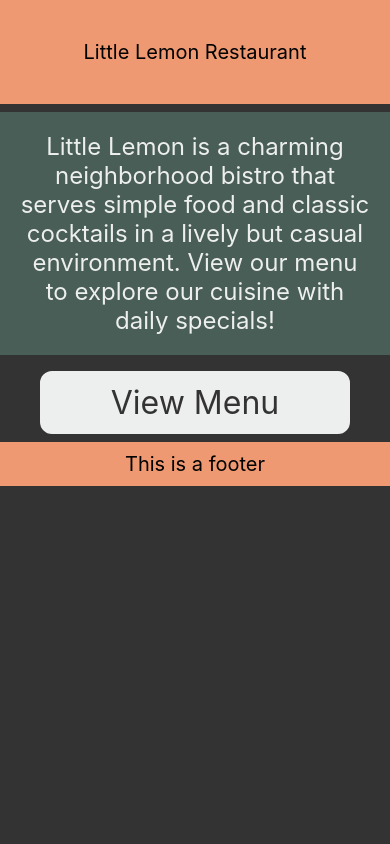
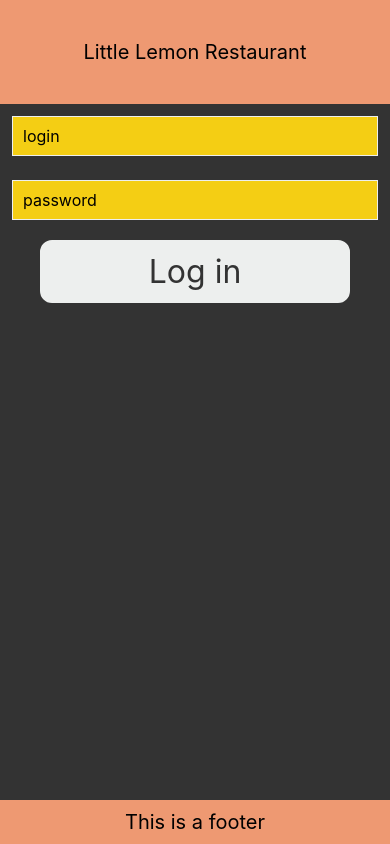
Before and after one commit to so1dier/react_native_little_lemon_app, a React Native app: screen / in a window 390 px wide. Built offline with nearby package versions, Linux system fonts and the light colour scheme.

Commit message:
added state for log in screen. Now after log in press user is shown you are logged in message, and text boxes to ask credentials are hidden

```diff
--- a/App.js
+++ b/App.js
@@ -25,8 +25,8 @@ export default function App() {
       {/* {<FlatListMenuItems />} */}
       {/* {<MenuItemsFlatList />} */}
       {/* {<FeedbackForm />} */}
-      {/* {<LoginPage />} */}
-      {<MenuItemsSectionList />}
+      {<LoginPage />}
+      {/* {<MenuItemsSectionList />} */}
 
       <View style={{}}>
         <LittleLemonFooter />
--- a/components/LoginPage.js
+++ b/components/LoginPage.js
@@ -4,9 +4,12 @@ import { View, Text, TextInput, StyleSheet, Pressable } from "react-native";
 export default function LoginPage() {
   const [login, onChangeLogin] = React.useState("");
   const [password, onChangePassword] = React.useState("");
+  const [showLoggedIn, setShowLoggedIn] = React.useState(false);
+
   return (
     <View style={styles.container}>
-      <Text></Text>
+      {!showLoggedIn && (
+        <>
           <TextInput
             style={styles.input}
             placeholder="login"
@@ -21,6 +24,19 @@ export default function LoginPage() {
             onChangeText={onChangePassword}
             secureTextEntry={true}
           ></TextInput>
+        </>
+      )}
+      {showLoggedIn && (
+        <Text style={styles.infoSection}>You are logged in</Text>
+      )}
+      <Pressable
+        style={styles.loginButton}
+        onPress={() => {
+          setShowLoggedIn(!showLoggedIn);
+        }}
+      >
+        <Text style={styles.loginButtonText}>Log in</Text>
+      </Pressable>
     </View>
   );
 }
@@ -38,4 +54,27 @@ const styles = StyleSheet.create({
     borderColor: "#EDEFEE",
     backgroundColor: "#F4CE14",
   },
+  loginButton: {
+    fontSize: 22,
+    padding: 10,
+    marginVertical: 8,
+    margin: 40,
+    backgroundColor: "#EDEFEE",
+    borderColor: "#EDEFEE",
+    borderWidth: 2,
+    borderRadius: 12,
+  },
+  loginButtonText: {
+    color: "#333333",
+    textAlign: "center",
+    fontSize: 32,
+  },
+  infoSection: {
+    fontSize: 24,
+    padding: 20,
+    marginVertical: 8,
+    color: "#EDEFEE",
+    textAlign: "center",
+    backgroundColor: "#495E57",
+  },
 });
```
Lines whose indentation alone changed are shown as unchanged.
